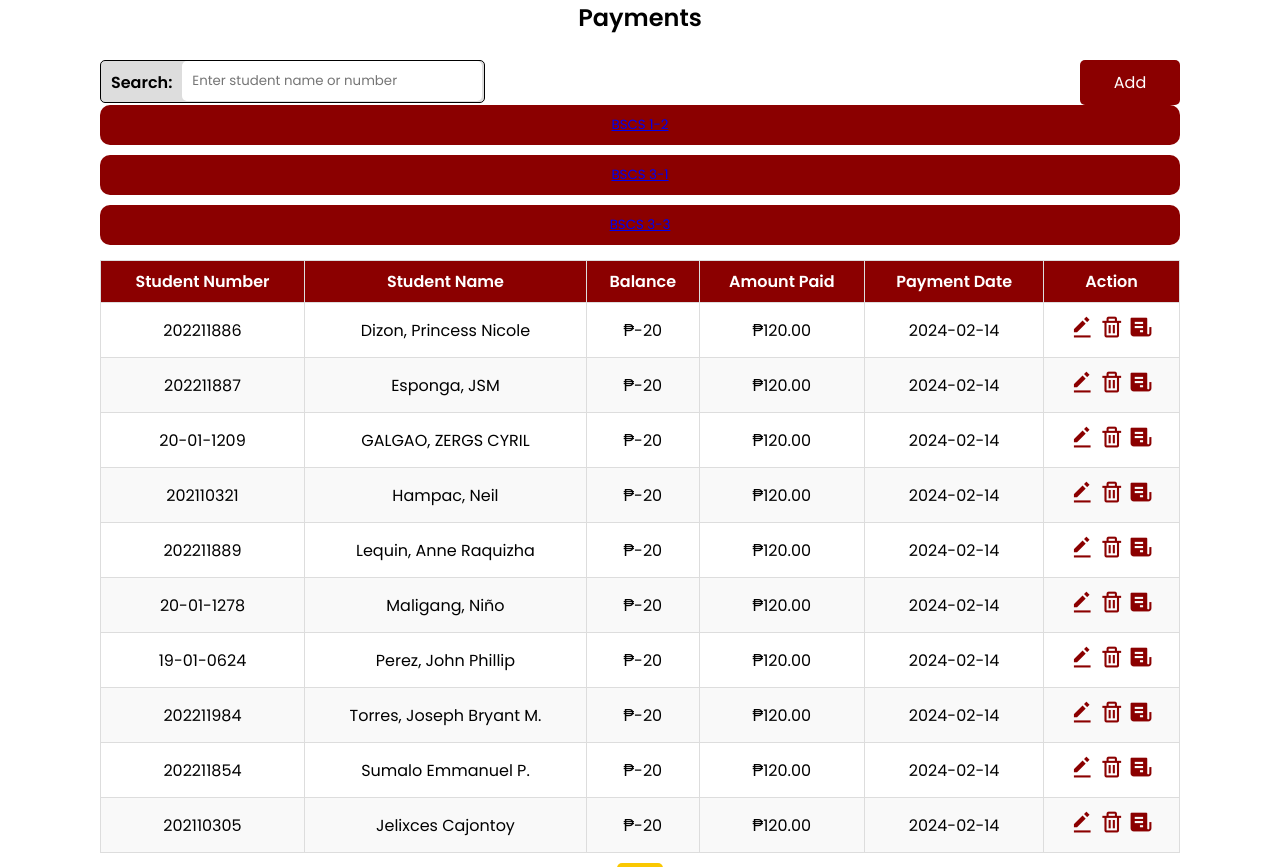
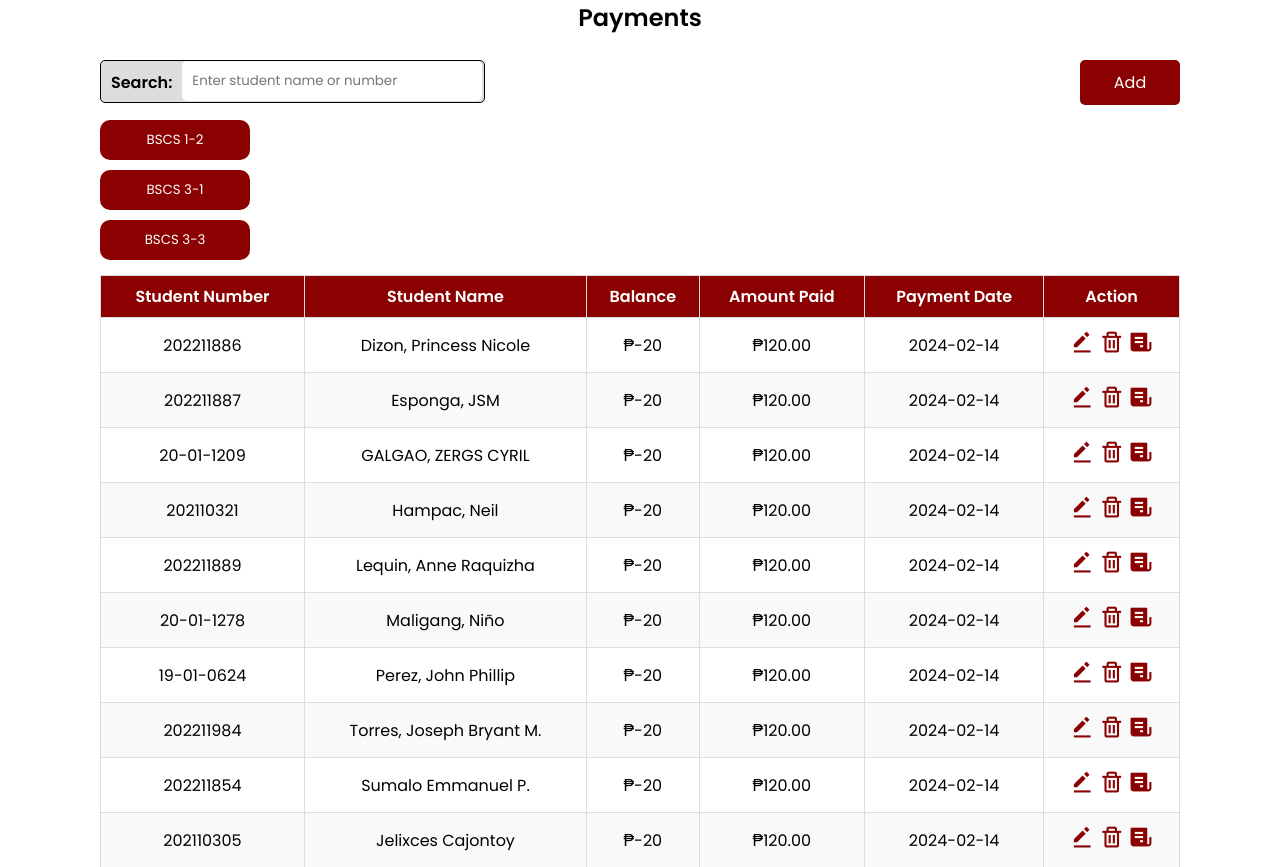
Before and after one commit to Chell2003/Chell2003.github.io, a PHP site: page /payment.php in a window 1280 px wide. Shown: the part 70-937 px from the top of the page. Run offline with PHP 8.4, Linux system fonts and the light colour scheme; data comes from the database, SQL or seed files in the repository.

Commit message:
Update add_payment.css

```diff
--- a/ACS Payment System/style/add_payment.css
+++ b/ACS Payment System/style/add_payment.css
@@ -70,3 +70,17 @@ button:hover {
     background-color: #fac802;
     color: black;
 }
+
+.year-section-list {
+    text-align: left;
+    margin-top: 15px;
+    width: 150px;
+    margin-right: 10px;
+    border-radius: 5px;
+}
+.section{
+    font-size: 100%;
+    text-decoration: none;
+    color: white;
+    padding: 10%;
+}
```
